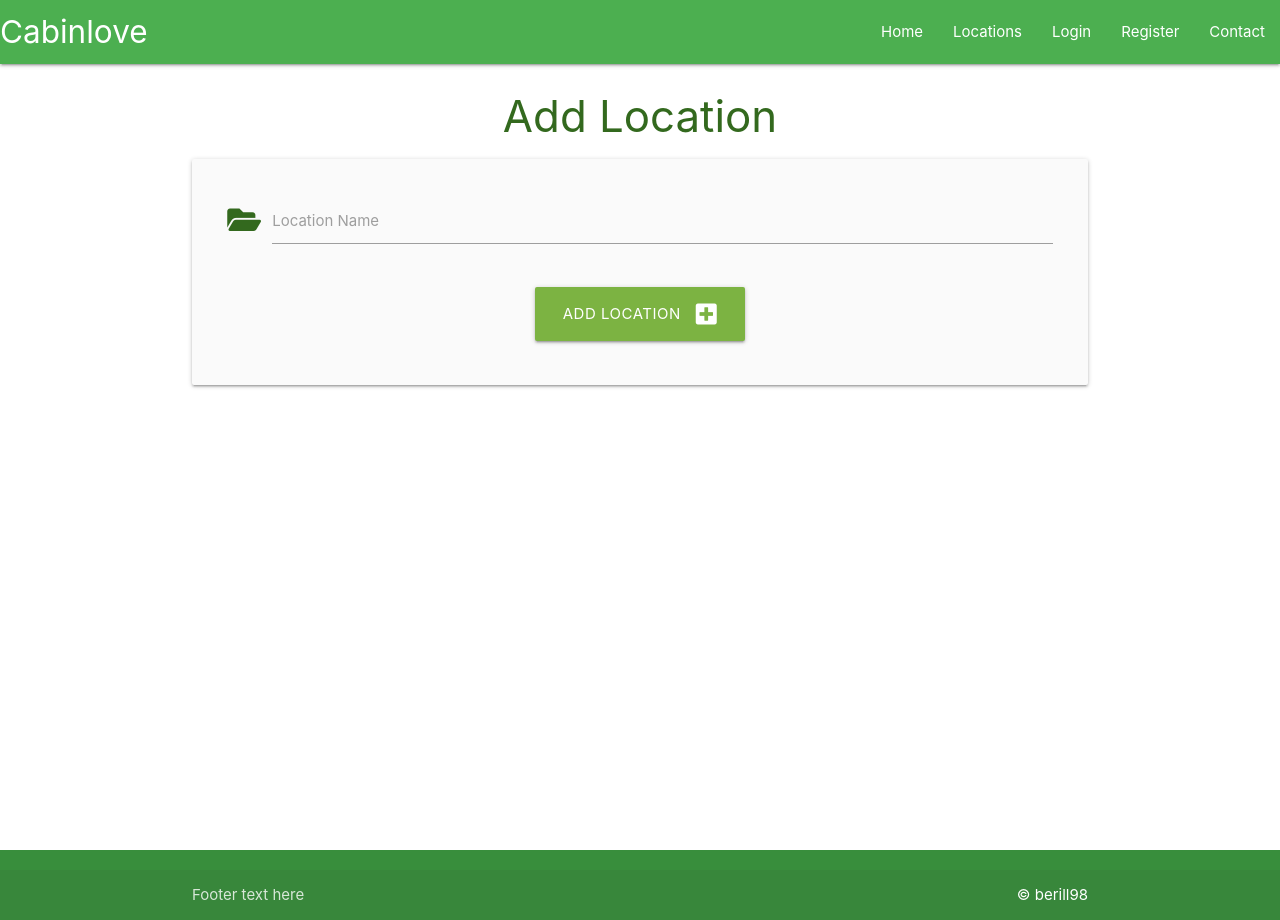
After one commit to berill98/cabinlove-second-try, a Flask app: page /add_location in a window 1280 px wide. The commit adds this page. Run offline with Flask 2, Linux system fonts and the light colour scheme.

Commit message:
Create Add location page

```diff
--- a/cabinlove/routes.py
+++ b/cabinlove/routes.py
@@ -1,4 +1,4 @@
-from flask import render_template
+from flask import render_template, request, redirect, url_for
 from cabinlove import app, db
 from cabinlove.models import Location, Cabin, User
 
@@ -6,3 +6,18 @@ from cabinlove.models import Location, Cabin, User
 @app.route("/")
 def home():
     return render_template("cabins.html")
+
+
+@app.route("/locations")
+def locations():
+    return render_template("locations.html")
+
+
+@app.route("/add_location", methods=["GET", "POST"])
+def add_location():
+    if request.method == "POST":
+        location = Location(location_name=request.form.get("location_name"))
+        db.session.add(location)
+        db.session.commit()
+        return redirect(url_for("locations"))
+    return render_template("add_location.html")
--- /dev/null
+++ b/cabinlove/templates/add_location.html
@@ -0,0 +1,27 @@
+{% extends "base.html" %}
+{% block content %}
+
+<h3 class="light-green-text text-darken-4 center-align">Add Location</h3>
+
+<div class="row card-panel grey lighten-5">
+    <form class="col s12" method="POST" action="{{ url_for('add_location') }}">
+        <!-- location name -->
+        <div class="row">
+            <div class="input-field col s12">
+                <i class="fas fa-folder-open prefix light-green-text text-darken-4"></i>
+                <input id="location_name" name="location_name" minlength="3" maxlength="25" type="text" class="validate" required>
+                <label for="location_name">Location Name</label>
+            </div>
+        </div>
+        <!-- submit button -->
+        <div class="row">
+            <div class="col s12 center-align">
+                <button type="submit" class="btn-large light-green darken-1">
+                    Add Location <i class="fas fa-plus-square right"></i>
+                </button>
+            </div>
+        </div>
+    </form>
+</div>
+
+{% endblock %}
--- a/cabinlove/templates/base.html
+++ b/cabinlove/templates/base.html
@@ -23,6 +23,7 @@
                 <a href="#" data-target="mobile-demo" class="sidenav-trigger"><i class="fas fa-bars"></i></a>
                 <ul class="right hide-on-med-and-down">
                     <li><a href="{{ url_for('home') }}">Home</a></li>
+                    <li><a href="{{ url_for('locations') }}">Locations</a></li>
                     <li><a href="">Login</a></li>
                     <li><a href="">Register</a></li>
                     <li><a href="">Contact</a></li>
@@ -33,6 +34,7 @@
         <!-- mobile sidenav -->
         <ul class="sidenav" id="mobile-demo">
             <li><a href="{{ url_for('home') }}">Home</a></li>
+            <li><a href="{{ url_for('locations') }}">Locations</a></li>
             <li><a href="">Login</a></li>
             <li><a href="">Register</a></li>
             <li><a href="">Contact</a></li>
```
Also changed, not shown: cabinlove/templates/locations.html (added, +14 -0 lines).
